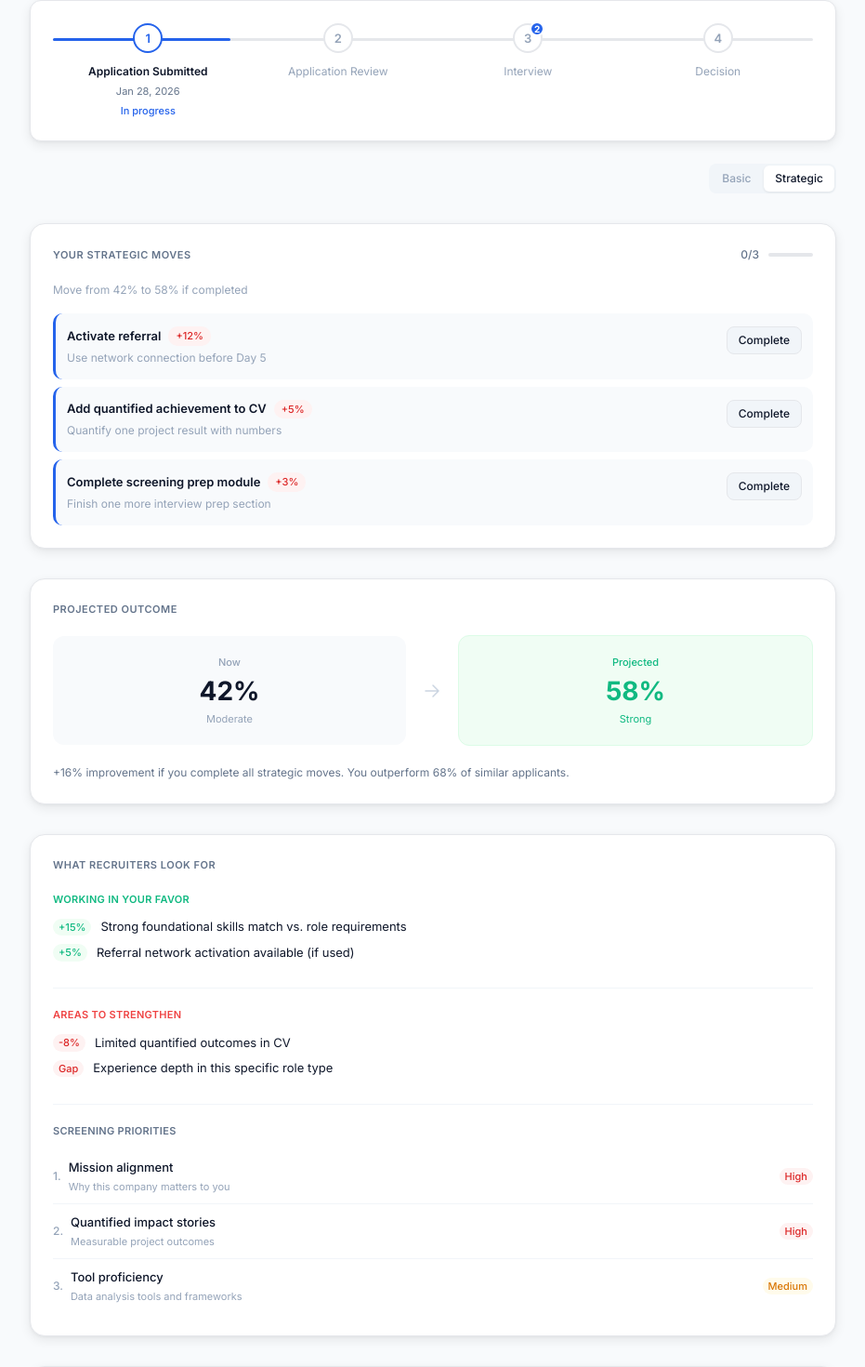
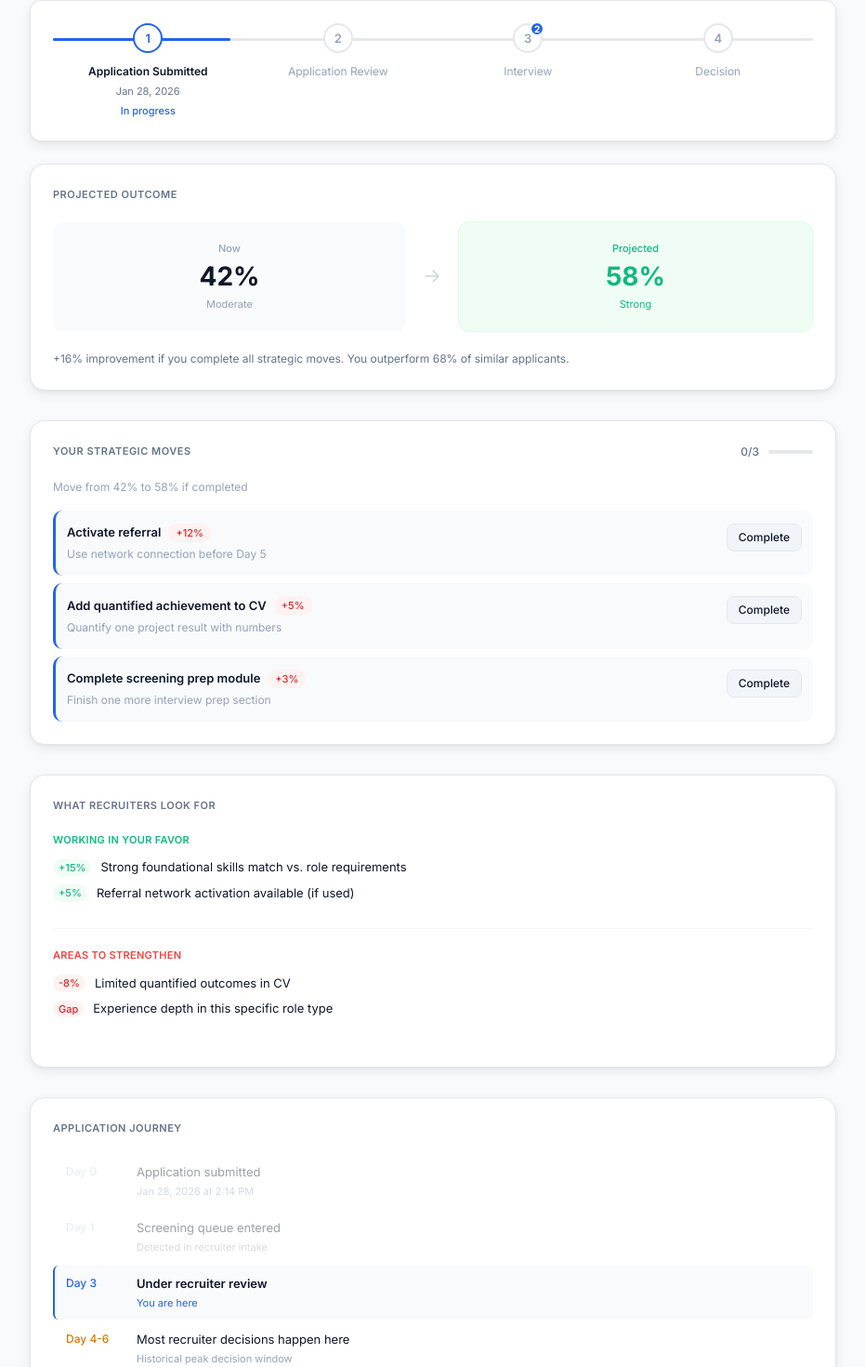
Before and after one commit to theohospiads/jobtrackv4, a Next.js app: page /actions/1 in a window 1280 px wide. Shown: the part 572-2042 px from the top of the page at 93% size, without its empty margins (174-1105 px from the left). Built offline with nearby package versions, Linux system fonts and the light colour scheme; sample sign-in values are in the browser's storage.

Commit message:
feat: reorganize strategic planning sections
Remove toggles and conditional wrappers; move Projected Outcome; remove Screening Priorities

```diff
--- a/components/application-insights-hub.tsx
+++ b/components/application-insights-hub.tsx
@@ -26,7 +26,6 @@ export function ApplicationInsightsHub({
   salaryRange,
 }: ApplicationInsightsHubProps) {
   const { t } = useLanguage()
-  const [strategicView, setStrategicView] = useState(true)
   const [showGovernance, setShowGovernance] = useState(false)
   const [done, setDone] = useState<number[]>([])
 
@@ -47,32 +46,36 @@ export function ApplicationInsightsHub({
   return (
     <div style={{ marginBottom: 32, display: 'flex', flexDirection: 'column', gap: 32 }}>
 
-      {/* VIEW TOGGLE */}
-      <div style={{ display: 'flex', justifyContent: 'flex-end' }}>
-        <div style={{ display: 'flex', background: '#F1F5F9', borderRadius: 8, padding: 2, gap: 2 }}>
-          {['Basic', 'Strategic'].map(label => {
-            const active = label === 'Strategic' ? strategicView : !strategicView
-            return (
-              <button
-                key={label}
-                type="button"
-                onClick={() => setStrategicView(label === 'Strategic')}
-                style={{
-                  fontSize: 12, fontWeight: 500, padding: '5px 12px', borderRadius: 6,
-                  border: 'none', cursor: 'pointer',
-                  background: active ? '#FFFFFF' : 'transparent',
-                  color: active ? '#0F172A' : '#94A3B8',
-                  boxShadow: active ? '0 1px 3px rgba(0,0,0,0.08)' : 'none',
-                }}
-              >
-                {label}
-              </button>
-            )
-          })}
+      {/* ── PROJECTED OUTCOME ── */}
+      <div style={{ ...card, padding: 24 }}>
+        <p style={{ fontSize: 11, fontWeight: 600, color: '#64748B', margin: '0 0 20px 0', textTransform: 'uppercase', letterSpacing: '0.5px' }}>
+          Projected Outcome
+        </p>
+
+        <div style={{ display: 'flex', alignItems: 'center', gap: 16, marginBottom: 20 }}>
+          <div style={{ flex: 1, padding: 20, background: '#F8FAFC', borderRadius: 12, textAlign: 'center' }}>
+            <p style={{ fontSize: 11, color: '#94A3B8', margin: '0 0 8px 0', fontWeight: 500 }}>Now</p>
+            <p style={{ fontSize: 28, fontWeight: 700, color: '#0F172A', margin: 0, lineHeight: 1 }}>{current}%</p>
+            <p style={{ fontSize: 11, color: '#94A3B8', margin: '8px 0 0 0' }}>Moderate</p>
+          </div>
+
+          <svg width="24" height="24" viewBox="0 0 24 24" fill="none" style={{ flexShrink: 0 }}>
+            <path d="M5 12H19M19 12L13 6M19 12L13 18" stroke="#CBD5E1" strokeWidth="1.5" strokeLinecap="round" strokeLinejoin="round"/>
+          </svg>
+
+          <div style={{ flex: 1, padding: 20, background: '#F0FDF4', borderRadius: 12, textAlign: 'center', border: '1px solid #DCFCE7' }}>
+            <p style={{ fontSize: 11, color: '#10B981', margin: '0 0 8px 0', fontWeight: 500 }}>Projected</p>
+            <p style={{ fontSize: 28, fontWeight: 700, color: '#10B981', margin: 0, lineHeight: 1 }}>{projected}%</p>
+            <p style={{ fontSize: 11, color: '#10B981', margin: '8px 0 0 0' }}>Strong</p>
+          </div>
         </div>
+
+        <p style={{ fontSize: 12, color: '#64748B', margin: 0 }}>
+          +{projected - current}% improvement if you complete all strategic moves. You outperform {percentile}% of similar applicants.
+        </p>
       </div>
 
-      {/* ── LEVEL 1: YOUR STRATEGIC MOVES ── */}
+      {/* ── YOUR STRATEGIC MOVES ── */}
       <div style={{ ...card, padding: 24 }}>
         <div style={{ display: 'flex', justifyContent: 'space-between', alignItems: 'center', marginBottom: 20 }}>
           <p style={{ fontSize: 11, fontWeight: 600, color: '#64748B', margin: 0, textTransform: 'uppercase', letterSpacing: '0.5px' }}>
@@ -139,44 +142,7 @@ export function ApplicationInsightsHub({
         })}
       </div>
 
-      {/* ── LEVEL 3: IF YOU EXECUTE ── */}
-      <div style={{ ...card, padding: 24 }}>
-        <p style={{ fontSize: 11, fontWeight: 600, color: '#64748B', margin: '0 0 20px 0', textTransform: 'uppercase', letterSpacing: '0.5px' }}>
-          Projected Outcome
-        </p>
-
-        <div style={{ display: 'flex', alignItems: 'center', gap: 16, marginBottom: 20 }}>
-          {/* Current */}
-          <div style={{ flex: 1, padding: 20, background: '#F8FAFC', borderRadius: 12, textAlign: 'center' }}>
-            <p style={{ fontSize: 11, color: '#94A3B8', margin: '0 0 8px 0', fontWeight: 500 }}>Now</p>
-            <p style={{ fontSize: 28, fontWeight: 700, color: '#0F172A', margin: 0, lineHeight: 1 }}>{current}%</p>
-            <p style={{ fontSize: 11, color: '#94A3B8', margin: '8px 0 0 0' }}>Moderate</p>
-          </div>
-
-          {/* Arrow */}
-          <svg width="24" height="24" viewBox="0 0 24 24" fill="none" style={{ flexShrink: 0 }}>
-            <path d="M5 12H19M19 12L13 6M19 12L13 18" stroke="#CBD5E1" strokeWidth="1.5" strokeLinecap="round" strokeLinejoin="round"/>
-          </svg>
-
-          {/* Projected */}
-          <div style={{ flex: 1, padding: 20, background: '#F0FDF4', borderRadius: 12, textAlign: 'center', border: '1px solid #DCFCE7' }}>
-            <p style={{ fontSize: 11, color: '#10B981', margin: '0 0 8px 0', fontWeight: 500 }}>Projected</p>
-            <p style={{ fontSize: 28, fontWeight: 700, color: '#10B981', margin: 0, lineHeight: 1 }}>{projected}%</p>
-            <p style={{ fontSize: 11, color: '#10B981', margin: '8px 0 0 0' }}>Strong</p>
-          </div>
-        </div>
-
-        <p style={{ fontSize: 12, color: '#64748B', margin: 0 }}>
-          +{projected - current}% improvement if you complete all strategic moves. You outperform {percentile}% of similar applicants.
-        </p>
-      </div>
-
-
-
-      {/* ── STRATEGIC VIEW EXTRAS ── */}
-      {strategicView && (
-        <>
-          {/* What Recruiters Look For - Always visible */}
+          {/* What Recruiters Look For */}
           <div style={{ ...card, overflow: 'hidden', padding: 24 }}>
               <p style={{ fontSize: 11, fontWeight: 600, color: '#64748B', margin: '0 0 20px 0', textTransform: 'uppercase', letterSpacing: '0.5px' }}>
                 What Recruiters Look For
@@ -214,42 +180,7 @@ export function ApplicationInsightsHub({
                   ))}
                 </div>
 
-                {/* Screening Priorities */}
-                <div style={{ paddingTop: 20, borderTop: '1px solid #F1F5F9' }}>
-                  <p style={{ fontSize: 11, fontWeight: 600, color: '#64748B', margin: '0 0 12px 0', textTransform: 'uppercase', letterSpacing: '0.3px' }}>
-                    Screening Priorities
-                  </p>
-                  {[
-                    { label: 'Mission alignment', desc: 'Why this company matters to you', weight: 'High' },
-                    { label: 'Quantified impact stories', desc: 'Measurable project outcomes', weight: 'High' },
-                    { label: 'Tool proficiency', desc: 'Data analysis tools and frameworks', weight: 'Medium' },
-                  ].map((s, i) => (
-                    <div
-                      key={i}
-                      style={{
-                        display: 'flex', justifyContent: 'space-between', alignItems: 'center',
-                        padding: '10px 0',
-                        borderTop: i > 0 ? '1px solid #F1F5F9' : 'none',
-                      }}
-                    >
-                      <div style={{ display: 'flex', gap: 8, alignItems: 'center' }}>
-                        <span style={{ fontSize: 12, fontWeight: 500, color: '#94A3B8' }}>{i + 1}.</span>
-                        <div>
-                          <p style={{ fontSize: 13, fontWeight: 500, color: '#0F172A', margin: 0 }}>{s.label}</p>
-                          <p style={{ fontSize: 11, color: '#94A3B8', margin: '2px 0 0 0' }}>{s.desc}</p>
-                        </div>
-                      </div>
-                      <span style={{
-                        fontSize: 11, fontWeight: 500,
-                        color: s.weight === 'High' ? '#DC2626' : '#D97706',
-                        background: s.weight === 'High' ? '#FEF2F2' : '#FFFBEB',
-                        padding: '1px 6px', borderRadius: 10,
-                      }}>
-                        {s.weight}
-                      </span>
-                    </div>
-                  ))}
-                </div>
+
               </div>
           </div>
 
@@ -297,8 +228,6 @@ export function ApplicationInsightsHub({
               </div>
             ))}
           </div>
-        </>
-      )}
 
       {/* ── MODEL TRANSPARENCY ── */}
       <div style={{ padding: '0 4px' }}>
```
